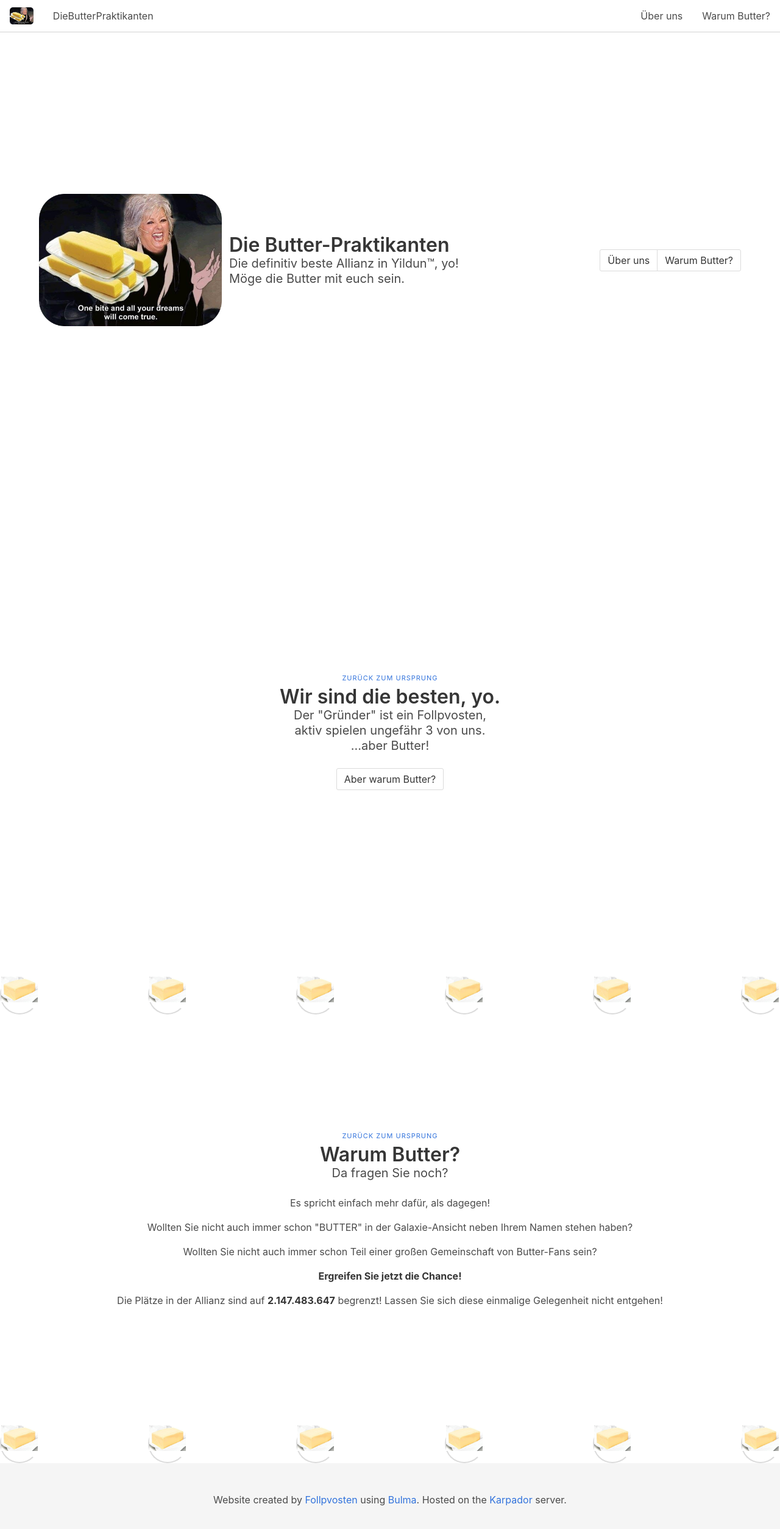
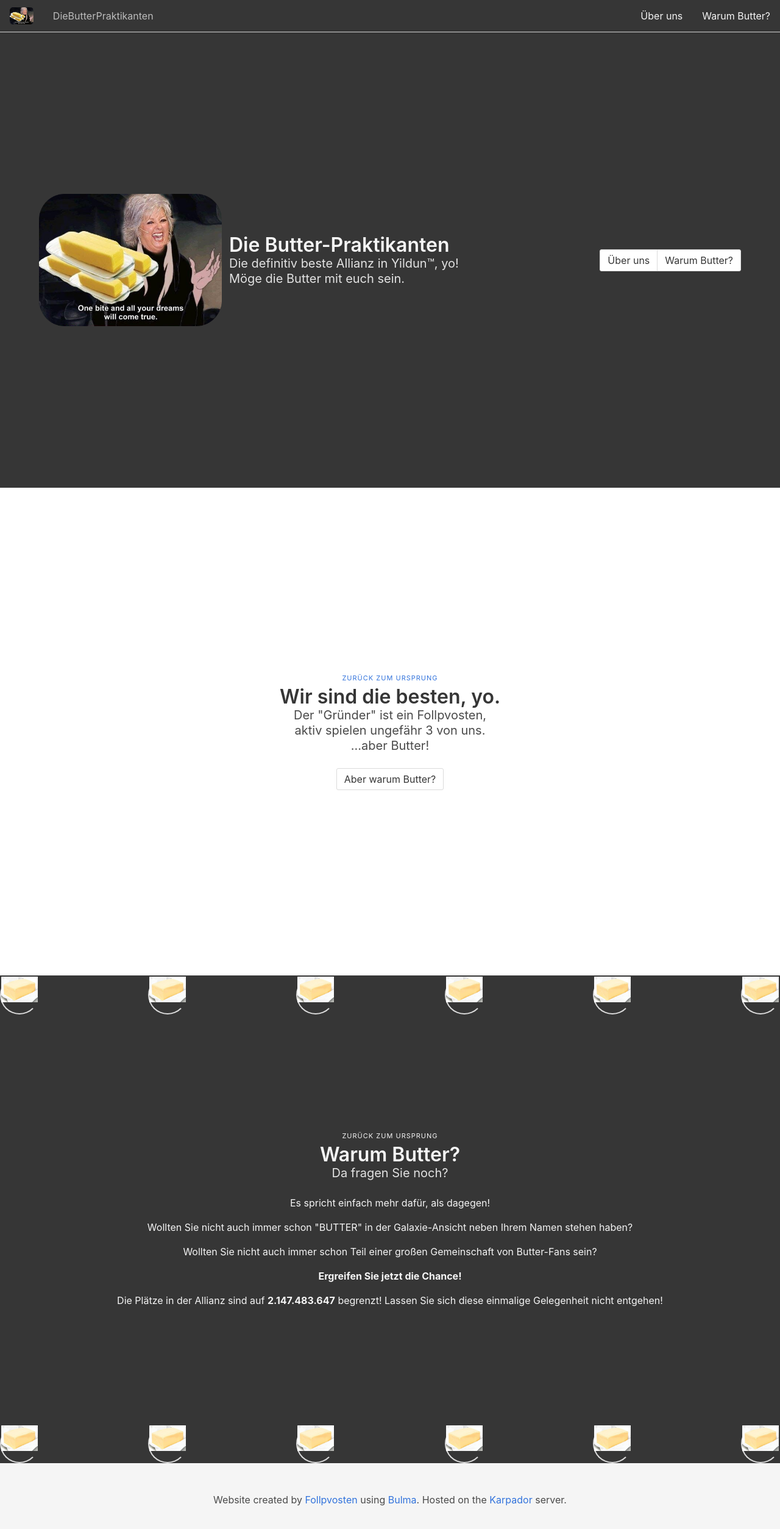
Before and after one commit to Follpvosten/butter-allianz-web, a plain HTML site: page index.html in a window 1280 px wide. Shown: the whole page at 61% size. Drawn offline with Linux system fonts and the light colour scheme.

Commit message:
Darkened some parts of the page

```diff
--- a/index.html
+++ b/index.html
@@ -13,7 +13,7 @@
 	</script>
     </head>
     <body>
-	<section class="hero is-fullheight" id="top">
+	<section class="hero is-dark is-fullheight" id="top">
 	    <div class="hero-head">
 		<nav class="navbar" style="border-bottom: 1px solid lightgrey;" role="navigation" aria-label="main navigation">
 		    <div class="navbar-brand">
@@ -82,7 +82,7 @@
 		</div>
 	    </div>
 	</section>
-	<section class="hero is-fullheight" id="why">
+	<section class="hero is-dark is-fullheight" id="why">
 	    <div class="hero-head">
 		<nav class="level is-mobile">
 		    <span class="image loader is-64x64">
```
